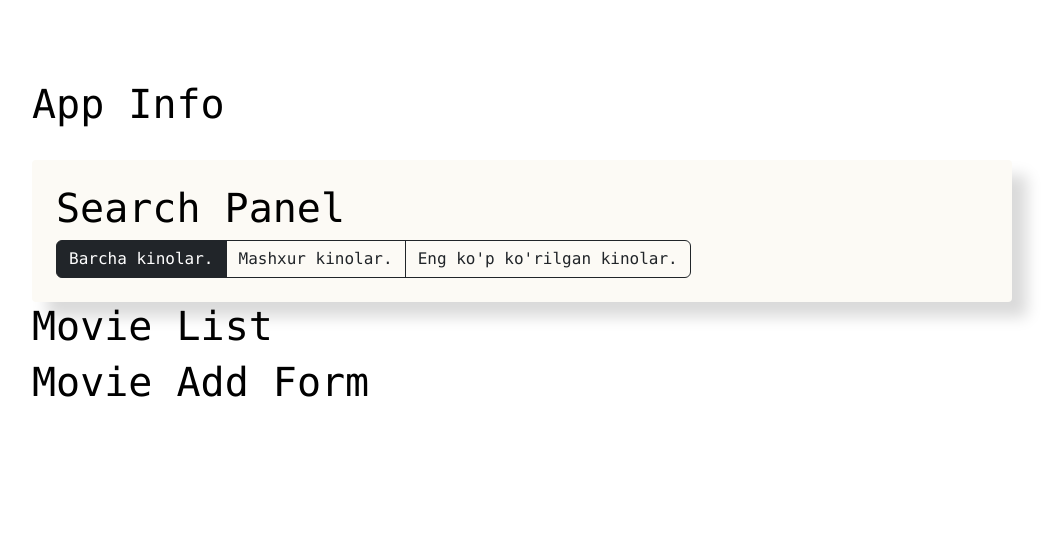
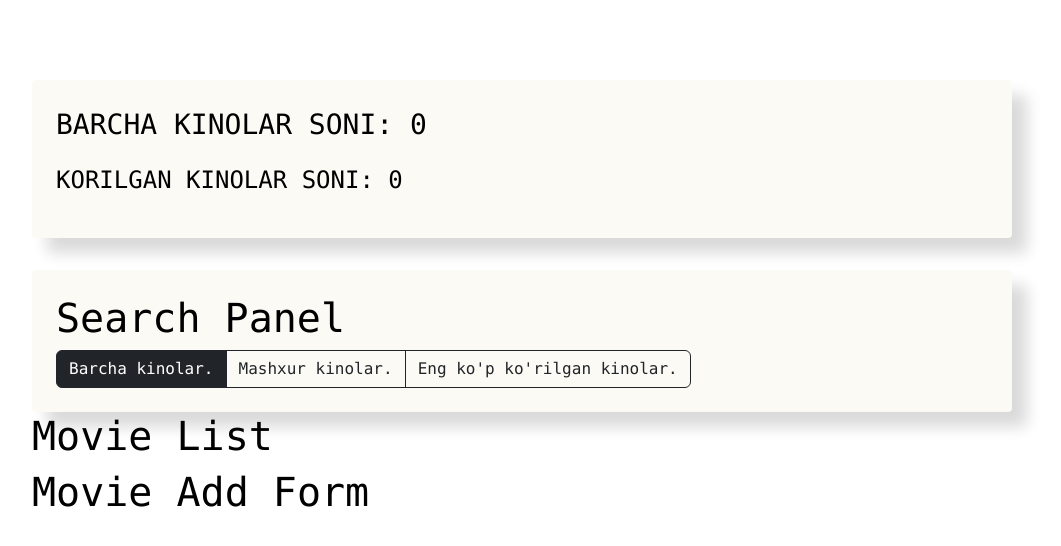
Before and after one commit to bobur2308/MovieApp, a Vue app: page / in a window 1280 px wide. Shown: the top 546 px of the page, without its empty margins (118-1179 px from the left). Built offline with nearby package versions, Linux system fonts and the light colour scheme.

Commit message:
Update AppInfo.vue

```diff
--- a/src/components/app-info/AppInfo.vue
+++ b/src/components/app-info/AppInfo.vue
@@ -1,10 +1,19 @@
 <template>
-  <div>
-    <h1>App Info</h1>
+  <div class="app-info">
+    <p class="fs-3 text-uppercase">Barcha kinolar soni: 0</p>
+    <p class="fs-4 text-uppercase">Korilgan kinolar soni: 0</p>
   </div>
 </template>
 <script>
   export default {}
 </script>
 
-<style></style>
+<style scoped>
+.app-info{
+  padding: 1.5rem;
+  background: #fcfaf5;
+  border-radius: 4px;
+  box-shadow: 15px 15px 15px rgba(0, 0, 0,0.15);
+}
+
+</style>
```
